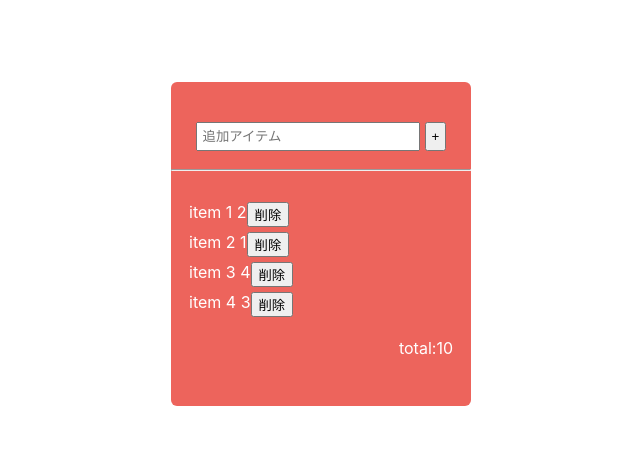
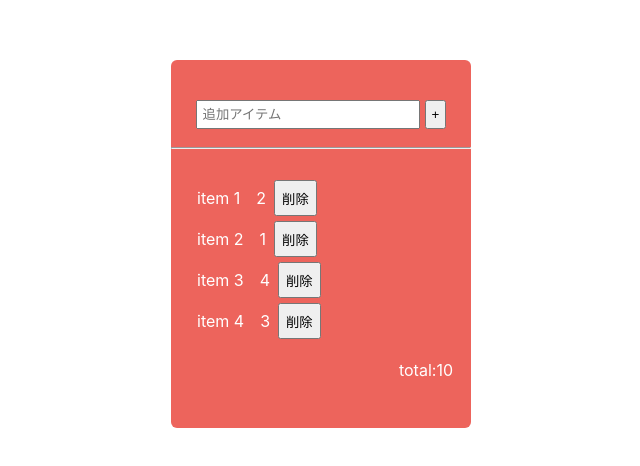
Before and after one commit to boon2187/shopping_list, a React (Create React App) app: page / in a window 1280 px wide. Shown: the part 156-622 px from the top of the page, without its empty margins (319-959 px from the left). Built offline with nearby package versions, Linux system fonts and the light colour scheme.

Commit message:
削除ボタンをItemコンポーネントにうつして、CSSもコンポーネント用に作成し、そっちに移す。

```diff
--- a/src/App.css
+++ b/src/App.css
@@ -57,6 +57,5 @@
 }
 
 .item-row {
-  display: flex;
   margin: 5px 0;
 }
--- a/src/App.js
+++ b/src/App.js
@@ -68,7 +68,6 @@ useEffect(() => {
                 return(
                 <div key={i} className="item-row">
                   <li><Item itemName={item.itemName} quantity={item.quantity} /></li>
-                  <button>削除</button>
                 </div>
                 )
               })}
--- a/src/compontents/Item.js
+++ b/src/compontents/Item.js
@@ -1,10 +1,15 @@
 import React from 'react'
+import "./item.css"
 
 const Item = ({quantity, itemName}) => {
   // const {itemName, quantity} = props;
 
   return (
-    <div>{itemName}  {quantity}</div>
+    <div className='item-component-item'>
+      <p>{itemName}</p>
+      <p>{quantity}</p>
+      <button>削除</button>
+    </div>
   )
 }
 
--- /dev/null
+++ b/src/compontents/item.css
@@ -0,0 +1,3 @@
+.item-component-item {
+    display: flex;
+}
```
